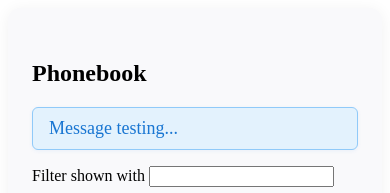
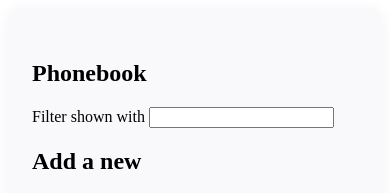
Before and after one commit to Gersoncs107/phonebookFrontend, a React (Vite) app: page / in a window 390 px wide. Shown: the top 193 px of the page. Built offline with nearby package versions, Linux system fonts and the light colour scheme; no server answers.

Commit message:
phonebook-frontend-update

```diff
--- a/src/App.jsx
+++ b/src/App.jsx
@@ -13,7 +13,7 @@ const App = () => {
   const [newNumber, setNewNumber] = useState('')
   const [filteredPersons, setFilteredPersons] = useState([]);
   const [filter, setFilter] = useState('')
-  const [notification, setNotification ] = useState("Message testing...")
+  const [notification, setNotification ] = useState(null)
 
   useEffect(() => {
     contactService
```
